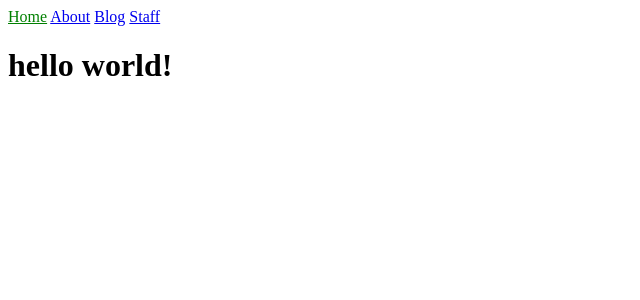
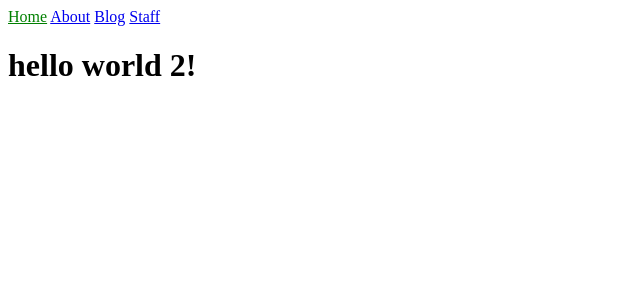
Before and after one commit to KimutaiLawrence/KimutaiLawrence.github.io, a Jekyll site: the page built from docs/index.html, in a window 1280 px wide. Shown: the top 300 px of the page, without its empty margins (0-640 px from the left). Built offline with Jekyll 4.4.1, drawn with Linux system fonts in a browser that asks for light colours.

Commit message:
Update index.html

```diff
--- a/docs/index.html
+++ b/docs/index.html
@@ -2,4 +2,4 @@
 layout: default
 title: Home
 ---
-<h1>{{ "Hello World!" | downcase }}</h1>
+<h1>{{ "Hello World 2!" | downcase }}</h1>
```
